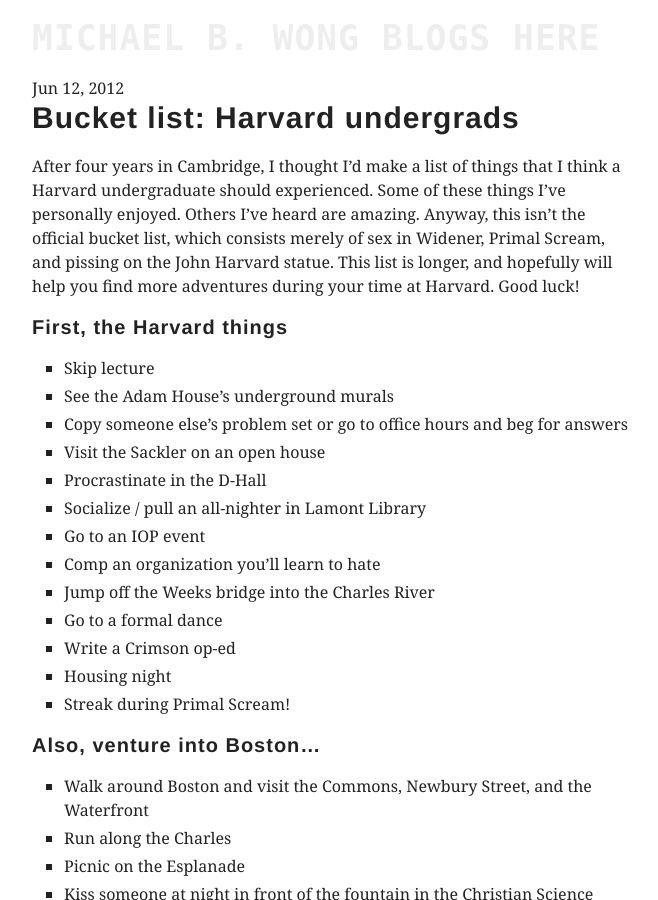
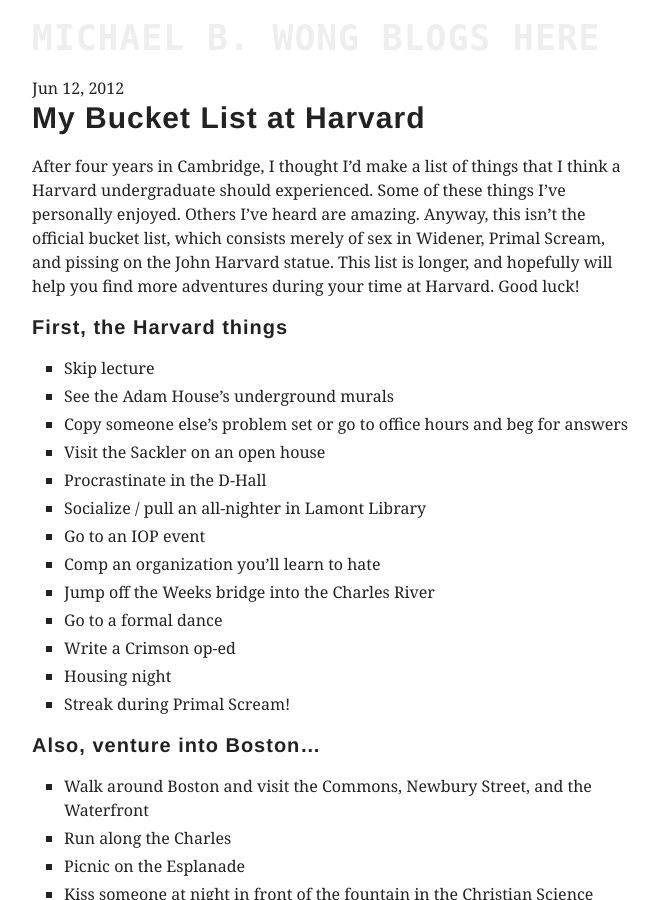
Before and after one commit to mbwong/mbwong.github.com, a Jekyll site: the page built from _posts/2012-06-12-list-of-things-to-do.md, in a window 1280 px wide and 900 px high. Shown: the whole window, without its empty margins (308-966 px from the left). Built offline with Jekyll 4.4.1, drawn with Linux system fonts in a browser that asks for light colours.

Commit message:
Update 2012-06-12-list-of-things-to-do.md

```diff
--- a/_posts/2012-06-12-list-of-things-to-do.md
+++ b/_posts/2012-06-12-list-of-things-to-do.md
@@ -1,10 +1,10 @@
 ---
 tags: school
-title: Bucket List&#58; Harvard undergrads
+title: My Bucket List at Harvard
 layout: post
 ---
 
-# Bucket list&#58; Harvard undergrads
+# My Bucket List at Harvard
 
 After four years in Cambridge, I thought I'd make a list of things that I think a Harvard undergraduate should experienced. Some of these things I've personally enjoyed. Others I've heard are amazing. Anyway, this isn't the official bucket list, which consists merely of sex in Widener, Primal Scream, and pissing on the John Harvard statue. This list is longer, and hopefully will help you find more adventures during your time at Harvard. Good luck!
 
```
